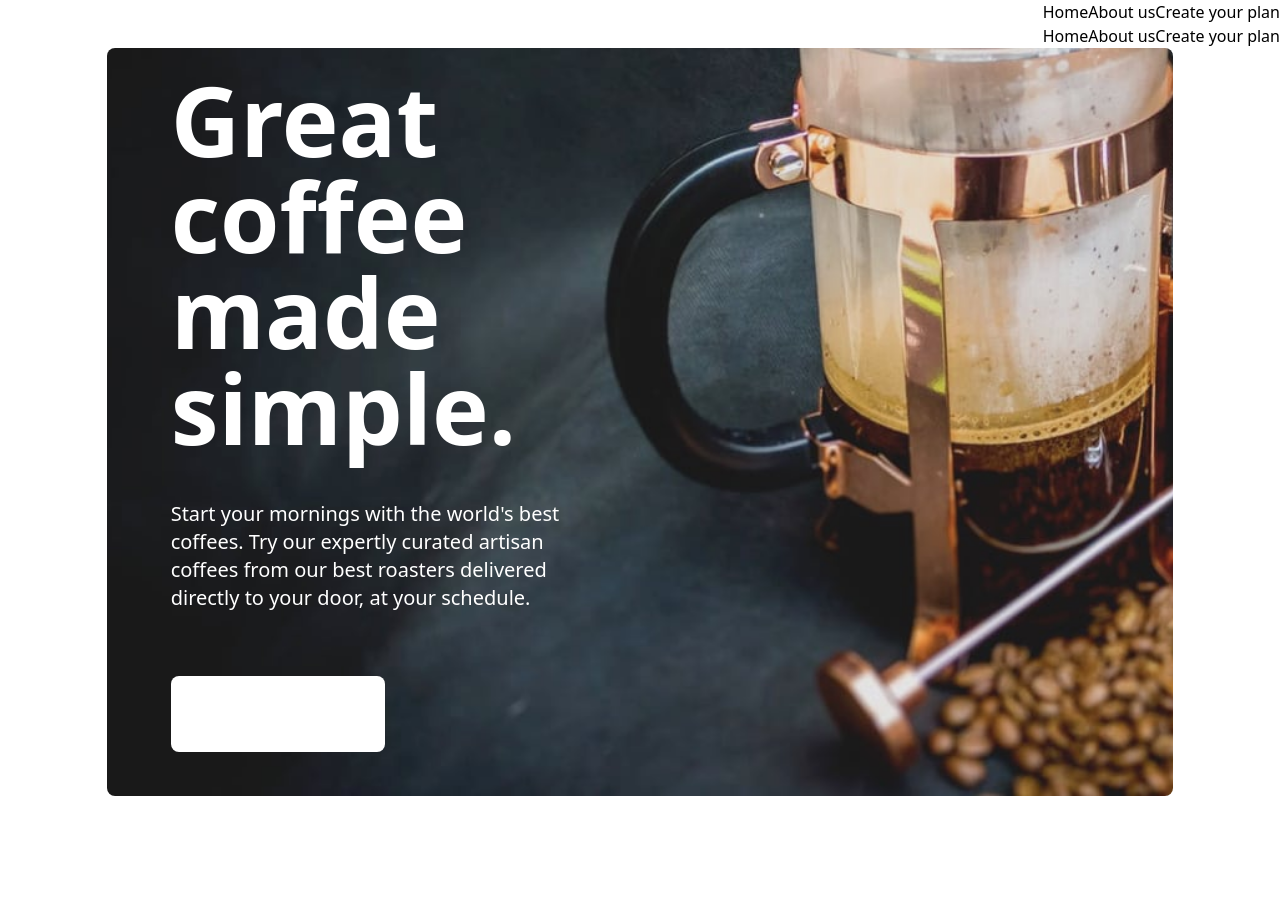
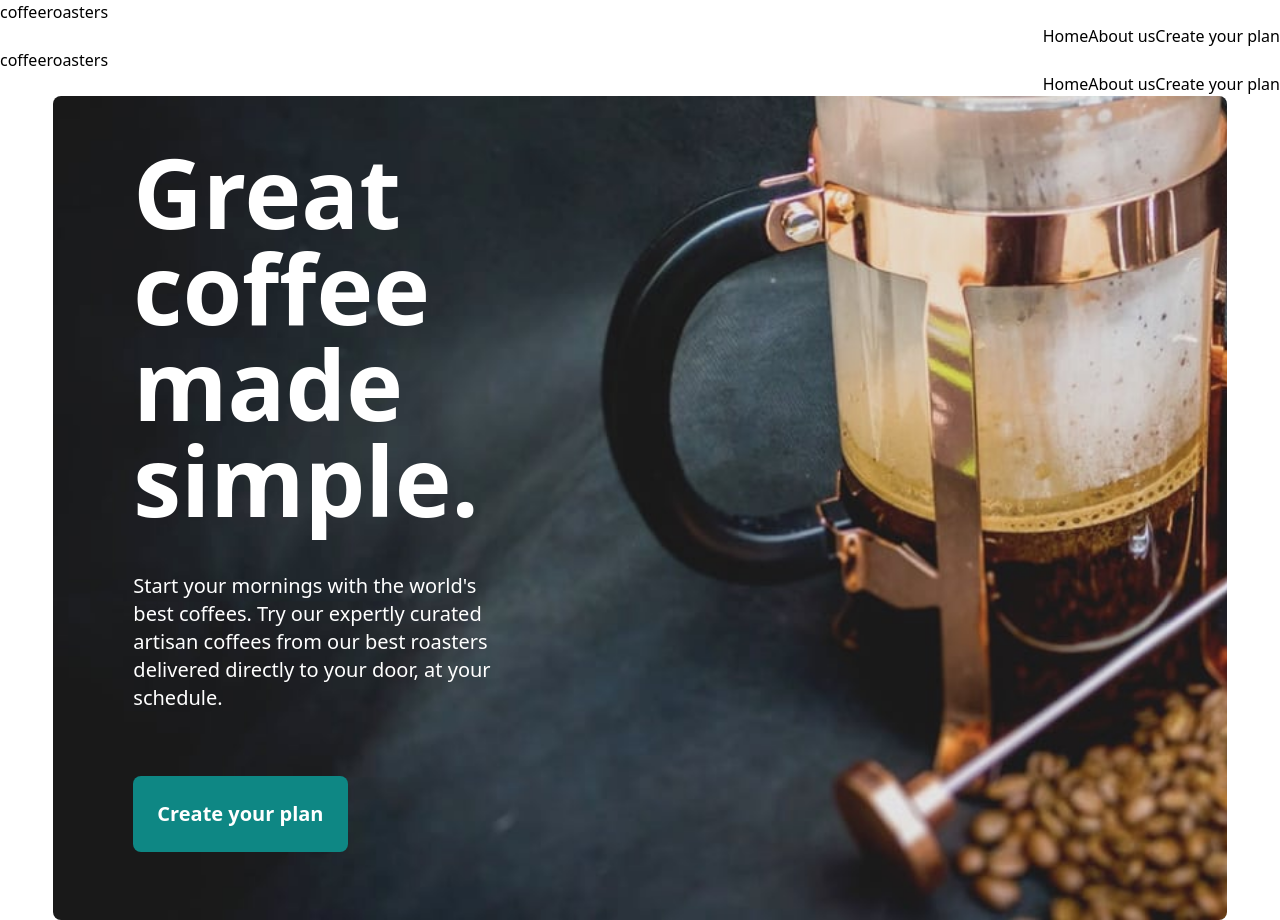
Before and after one commit to lawlawson/coffee-roasters, a React (Vite) app: page / in a window 1280 px wide. Before the commit the page ends 800 px from the top, so only its background shows below. Built offline with nearby package versions, Linux system fonts and the light colour scheme.

Commit message:
fixed header width

```diff
--- a/src/components/Header/Header.jsx
+++ b/src/components/Header/Header.jsx
@@ -1,8 +1,8 @@
 const Header = () => {
   return (
     <div className='flex justify-center items-center'>
-      <div className="bg-[url('/src/assets/home/desktop/image-hero-coffeepress.jpg')] bg-no-repeat bg-center bg-cover p-6 rounded-lg w-10/12">
-        <div className='w-2/5 ml-10'>
+      <div className="bg-[url('/src/assets/home/desktop/image-hero-coffeepress.jpg')] bg-no-repeat bg-center bg-cover py-12 px-10 rounded-lg w-11/12">
+        <div className='w-1/3 ml-10'>
           <h1 className='text-8xl font-bold text-white'>
             Great coffee made simple.
           </h1>
@@ -11,7 +11,7 @@ const Header = () => {
             expertly curated artisan coffees from our best roasters delivered
             directly to your door, at your schedule.
           </p>
-          <button className='bg-white p-3 rounded-lg my-5 text-xl font-bold text-white bg-green p-6'>
+          <button className='rounded-lg my-5 text-xl font-bold text-white bg-green p-6'>
             Create your plan
           </button>
         </div>
--- a/src/components/Navigation/Navigation.jsx
+++ b/src/components/Navigation/Navigation.jsx
@@ -3,6 +3,9 @@ import { Link, Outlet } from 'react-router-dom';
 const Navigation = () => {
   return (
     <>
+      <div>
+        <p>coffeeroasters</p>
+      </div>
       <div className='flex justify-end'>
         <Link to='/'>
           <div>Home</div>
```
